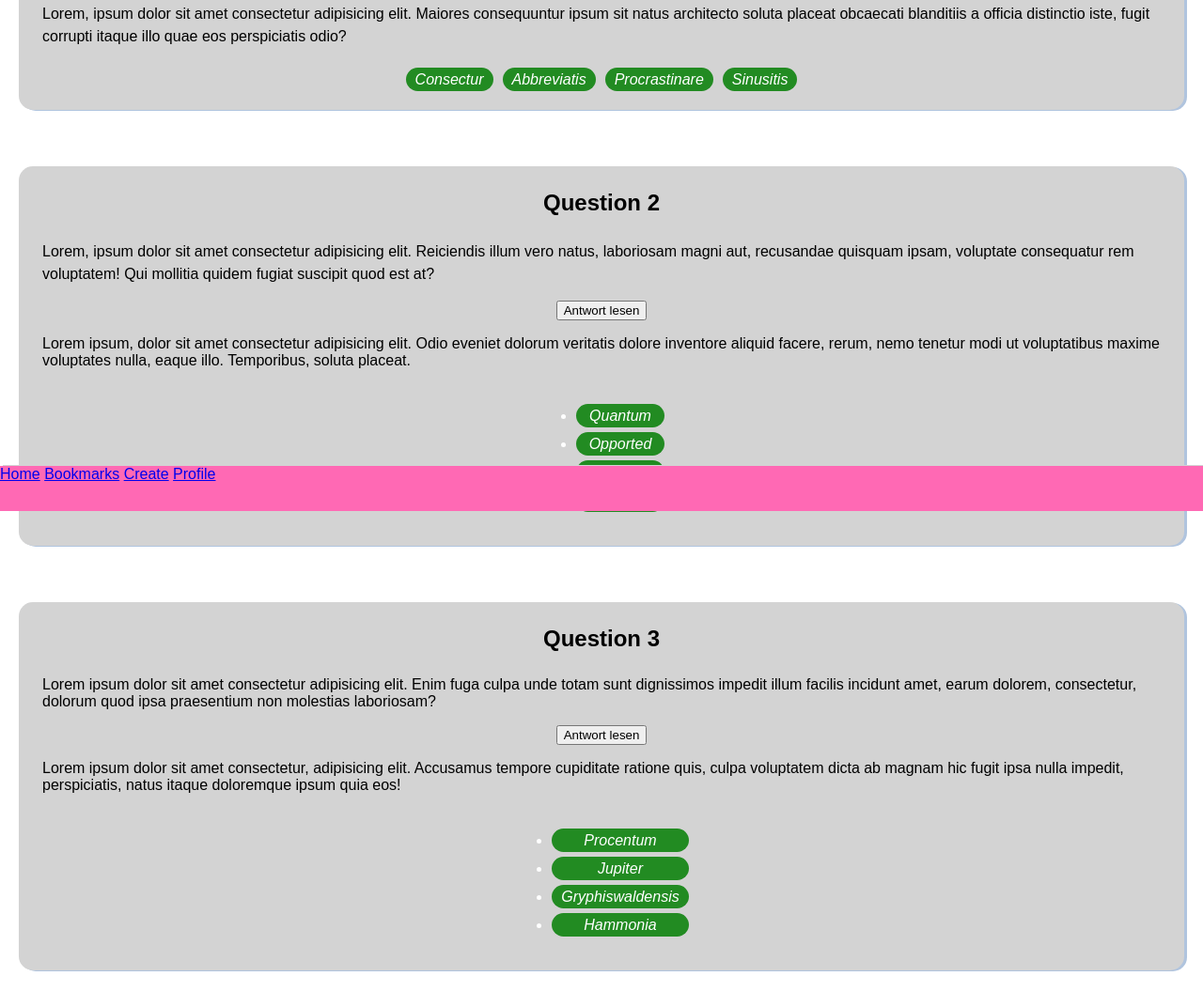
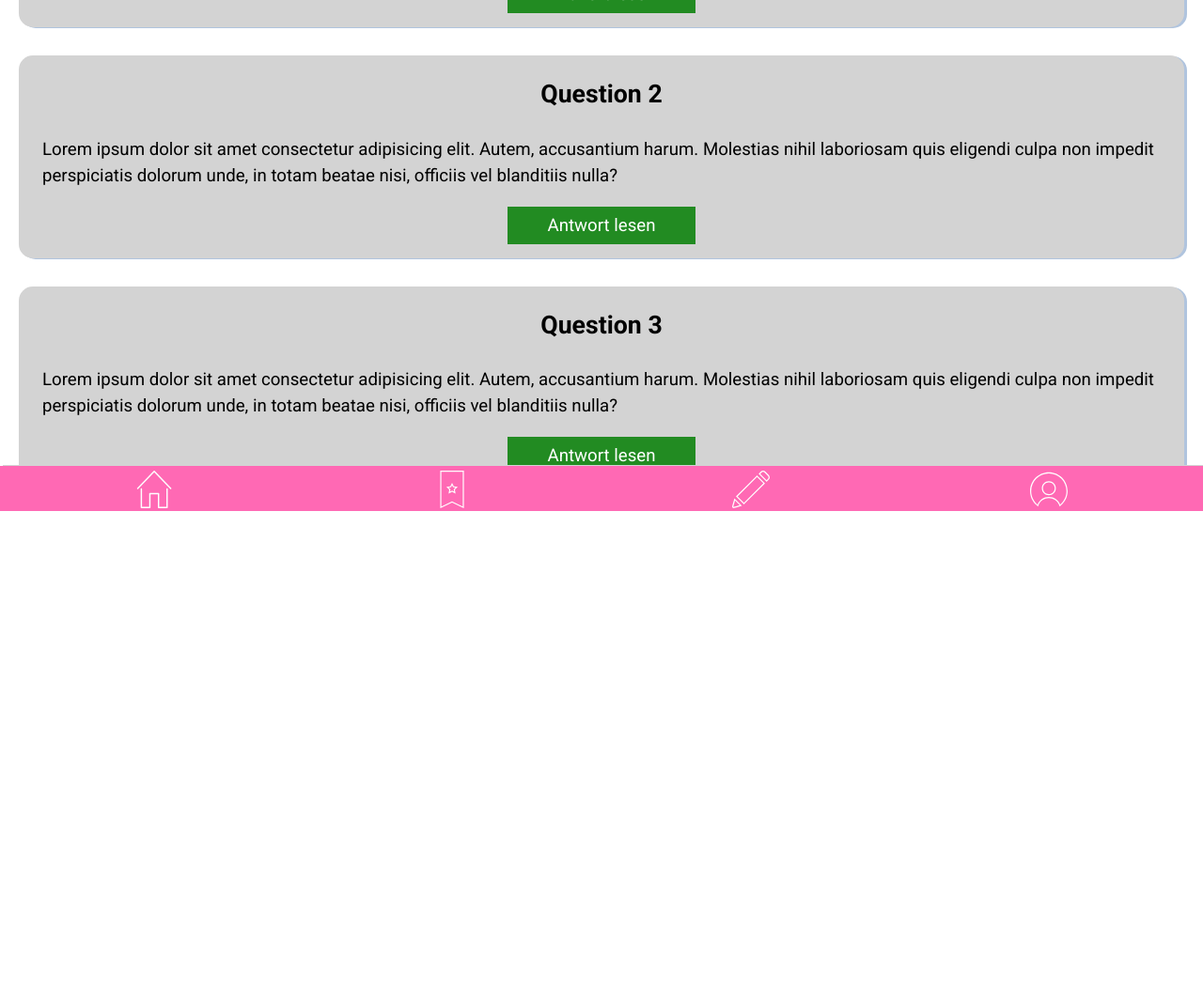
Before and after one commit to djo42/quiz-app, a website: page index.html in a window 1280 px wide. Shown: the part 256-1328 px from the top of the page at 94% size. After the commit the page ends 876 px from the top, so only its background shows below. Drawn offline with Linux system fonts and the light colour scheme; a web font is replaced by a local one.

Commit message:
Update CSS

```diff
--- a/index.html
+++ b/index.html
@@ -20,12 +20,12 @@
                Molestias nihil laboriosam quis eligendi culpa non impedit perspiciatis dolorum unde,
                in totam beatae nisi, officiis vel blanditiis nulla?
             </p>
-            <button class="quizcard__button">Antwort lesen</button>
-            <p class="quizcard__paragraph">
+            <button name="btn-answer-1" class="quizcard__button">Antwort lesen</button>
+            <p name="text-answer-1" class="quizcard__paragraph invisible">
                 Lorem, ipsum dolor sit amet consectetur adipisicing elit. Maiores consequuntur ipsum sit natus architecto soluta placeat
                 obcaecati blanditiis a officia distinctio iste, fugit corrupti itaque illo quae eos perspiciatis odio?
              </p>
-             <ul class="quizcard__taglist">
+             <ul name="taglist-1" class="quizcard__taglist invisible">
                  <li>Consectur</li>
                  <li>Abbreviatis</li>
                  <li>Procrastinare</li>
@@ -35,46 +35,48 @@
         <section class="quizcard">
             <h2 class="quizcard__headline">Question 2</h2>
             <p class="quizcard__paragraph">
-               Lorem, ipsum dolor sit amet consectetur adipisicing elit. Reiciendis illum vero natus, laboriosam magni aut,
-               recusandae quisquam ipsam, voluptate consequatur rem voluptatem! Qui mollitia quidem fugiat suscipit quod est at?
+               Lorem ipsum dolor sit amet consectetur adipisicing elit. Autem, accusantium harum.
+               Molestias nihil laboriosam quis eligendi culpa non impedit perspiciatis dolorum unde,
+               in totam beatae nisi, officiis vel blanditiis nulla?
             </p>
-            <button>Antwort lesen</button>
-            <p>
-                Lorem ipsum, dolor sit amet consectetur adipisicing elit. Odio eveniet dolorum veritatis dolore inventore aliquid facere,
-                rerum, nemo tenetur modi ut voluptatibus maxime voluptates nulla, eaque illo. Temporibus, soluta placeat.
+            <button name="btn-answer-2" class="quizcard__button">Antwort lesen</button>
+            <p name="text-answer-2" class="quizcard__paragraph invisible">
+                Lorem, ipsum dolor sit amet consectetur adipisicing elit. Maiores consequuntur ipsum sit natus architecto soluta placeat
+                obcaecati blanditiis a officia distinctio iste, fugit corrupti itaque illo quae eos perspiciatis odio?
              </p>
-             <ul>
-                 <li>Quantum</li>
-                 <li>Opported</li>
-                 <li>te salutant</li>
-                 <li>quod erat</li>
+             <ul name="taglist-2" class="quizcard__taglist invisible">
+                 <li>Consectur</li>
+                 <li>Abbreviatis</li>
+                 <li>Procrastinare</li>
+                 <li>Sinusitis</li>
              </ul>
         </section>
         <section class="quizcard">
             <h2 class="quizcard__headline">Question 3</h2>
-            <p>
-               Lorem ipsum dolor sit amet consectetur adipisicing elit. Enim fuga culpa unde totam sunt dignissimos impedit illum facilis incidunt amet,
-               earum dolorem, consectetur, dolorum quod ipsa praesentium non molestias laboriosam?
+            <p class="quizcard__paragraph">
+               Lorem ipsum dolor sit amet consectetur adipisicing elit. Autem, accusantium harum.
+               Molestias nihil laboriosam quis eligendi culpa non impedit perspiciatis dolorum unde,
+               in totam beatae nisi, officiis vel blanditiis nulla?
             </p>
-            <button>Antwort lesen</button>
-            <p>
-                Lorem ipsum dolor sit amet consectetur, adipisicing elit. Accusamus tempore cupiditate ratione quis,
-                culpa voluptatem dicta ab magnam hic fugit ipsa nulla impedit, perspiciatis, natus itaque doloremque ipsum quia eos!
+            <button name="btn-answer-3" class="quizcard__button">Antwort lesen</button>
+            <p name="text-answer-3" class="quizcard__paragraph invisible">
+                Lorem, ipsum dolor sit amet consectetur adipisicing elit. Maiores consequuntur ipsum sit natus architecto soluta placeat
+                obcaecati blanditiis a officia distinctio iste, fugit corrupti itaque illo quae eos perspiciatis odio?
              </p>
-             <ul>
-                 <li>Procentum</li>
-                 <li>Jupiter</li>
-                 <li>Gryphiswaldensis</li>
-                 <li>Hammonia</li>
+             <ul name="taglist-3" class="quizcard__taglist invisible">
+                 <li>Consectur</li>
+                 <li>Abbreviatis</li>
+                 <li>Procrastinare</li>
+                 <li>Sinusitis</li>
              </ul>
         </section>
     </main>
     <footer>
         <nav>
-            <a href="/index.html">Home</a>
-            <a href="/bookmarks.html">Bookmarks</a>
-            <a href="/create.html">Create</a>
-            <a href="/profile.html">Profile</a>
+            <a class="nav__link" href="/index.html"><img src="img/home-white.svg" class="img-fluid"></a>
+            <a class="nav__link" href="/bookmark.html"><img src="img/bookmark-white.svg" class="img-fluid"></a>
+            <a class="nav__link" href="/create.html"><img src="img/pen-white.svg" class="img-fluid"></a>
+            <a class="nav__link" href="/profile.html"><img src="img/profile-white.svg" class="img-fluid"></a>
         </nav>
     </footer>
 </body>
--- a/scss/_base.scss
+++ b/scss/_base.scss
@@ -1,6 +1,9 @@
+@import url('https://fonts.googleapis.com/css?family=Markazi+Text|Roboto:400,400i,700,700i');
+
 * {
     box-sizing: border-box;
-    font-family: Arial, Helvetica, sans-serif;
+    font-family: 'Roboto';
+    font-size: 20pt;
 }
 
 body {
@@ -18,7 +21,6 @@ h1 {
     width: 100%
 }
 
-
 header {
     position: fixed;
     top: 0;
@@ -34,15 +36,23 @@ header {
 
 main {
     padding: 0 20px;
+    margin-top: 70px;
+    margin-bottom: 70px;
 }
 
 footer {
     background-color: hotpink;
     box-shadow: 3px -1px lightgray;
     align-items: center;
+    padding: 5px;
     position: fixed;
     bottom: 0;
     left: 0;
     width: 100vw;
     height: 48px;
 }
+
+nav {
+    display: flex;
+    align-content: space-around;
+}
--- a/scss/styles.scss
+++ b/scss/styles.scss
@@ -1,6 +1,6 @@
 @import './utility';
 @import './base';
-@import url('https://fonts.googleapis.com/css?family=Markazi+Text|Roboto:400,400i,700,700i');
+
 
 body {
     display: flex;
@@ -27,7 +27,7 @@ body {
     box-shadow: 3px 1px lightsteelblue;
     padding: 15px 25px;
     background-color: lightgray;
-    margin: 60px 0;
+    margin: 0 0 30px 0;
     border-radius: 15px;
 
 }
@@ -44,12 +44,12 @@ body {
 }
 
 .quizcard__paragraph {
-    font-size: 12pt;
+    font-size: 14pt;
     line-height: 1.5;
 }
 
 .quizcard__button {
-    font-size: 12pt;
+    font-size: 14pt;
     height: 40px;
     width: 200px;
     color: white;
@@ -71,3 +71,20 @@ li {
     background-color: forestgreen;
     border-radius: 15px;
 }
+
+.img-fluid {
+    height: 40px;
+    width: 40px;
+}
+
+.nav__link {
+    display: flex;
+    justify-content: center;
+    align-items: center;
+    height: auto;
+    width: 25vw;
+}
+
+.invisible {
+    display:none;
+}
```
Also changed, not shown: img/bookmark-black.svg (added), img/bookmark-white.svg (added), img/home-black.svg (added), img/home-white.svg (added), img/pen-black.svg (added), img/pen-white.svg (added), img/profile-black.svg (added), img/profile-white.svg (added), styles.css, 1 other file.
